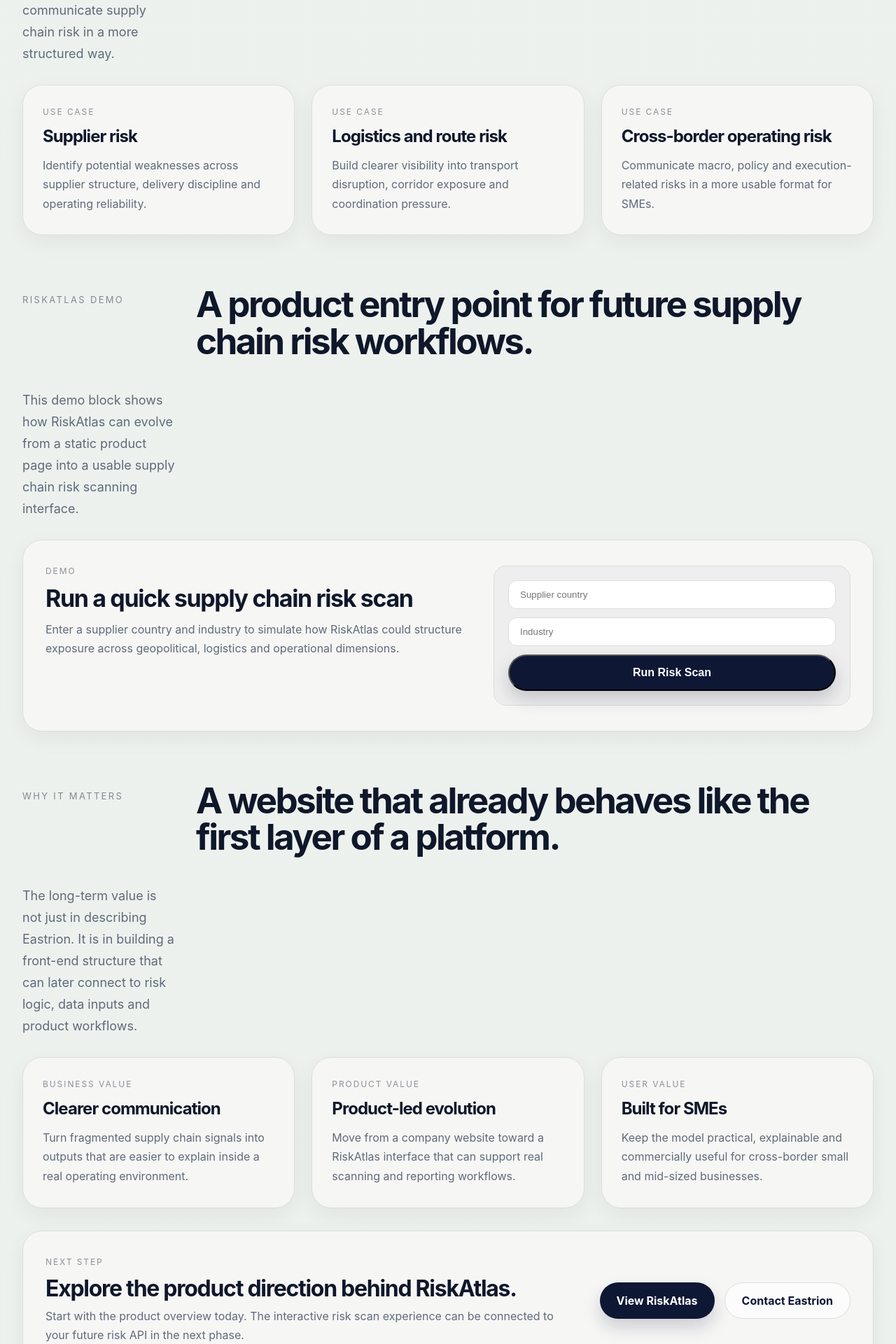
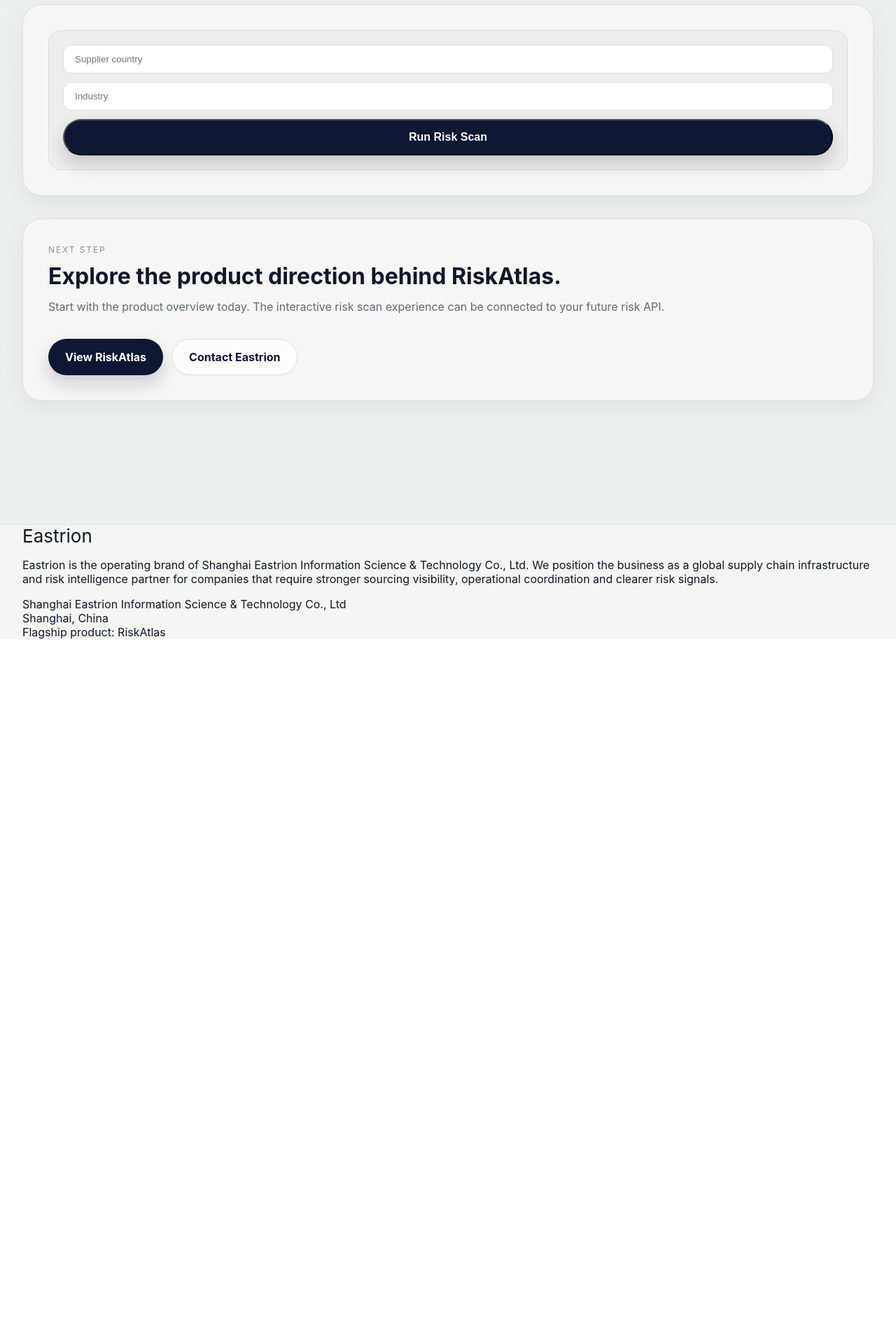
Before and after one commit to marspeterli1975-glitch/eastrion-site, a Next.js app: page / in a window 1280 px wide. Shown: the part 2700-4620 px from the top of the page at 70% size. After the commit the page ends 3613 px from the top, so only its background shows below. Built offline with nearby package versions, Linux system fonts and the light colour scheme.

Commit message:
Update page.tsx

```diff
--- a/app/page.tsx
+++ b/app/page.tsx
@@ -5,57 +5,78 @@ import RiskScanner from "../components/RiskScanner";
 export default function HomePage() {
   return (
     <div className="page-shell">
+
+      {/* HERO */}
+
       <section className="hero-grid">
         <div className="hero-main card">
-          <div className="eyebrow-pill">Global Supply Chain Infrastructure</div>
+
+          <div className="eyebrow-pill">
+            Global Supply Chain Infrastructure
+          </div>
 
           <h1 className="hero-title">
-            Building resilient supply chains across sourcing, operations and
-            risk.
+            Building resilient supply chains across sourcing, operations and risk.
           </h1>
 
           <p className="hero-copy">
-            Eastrion helps businesses improve sourcing efficiency, operational
-            coordination and supply chain visibility through practical execution
-            and structured risk intelligence.
+            Eastrion helps businesses improve sourcing efficiency,
+            operational coordination and supply chain visibility through
+            practical execution and structured risk intelligence.
           </p>
 
           <div className="hero-actions">
             <Link href="/solutions" className="btn btn-primary">
               Explore Solutions
             </Link>
+
             <Link href="/products" className="btn btn-secondary">
               Explore RiskAtlas
             </Link>
           </div>
         </div>
 
+
+        {/* HERO SIDE */}
+
         <div className="hero-side card">
+
           <div className="side-block">
             <div className="side-label">Operating model</div>
+
             <h3>Expert-led, partner-enabled, execution-focused.</h3>
+
             <p>
-              We work through a flexible model supported by specialist partners
-              across sourcing, logistics, quality and cross-border execution.
+              We work through a flexible model supported by specialist
+              partners across sourcing, logistics, quality and
+              cross-border execution.
             </p>
           </div>
+
 
           <div className="side-block">
             <div className="side-label">Core lens</div>
             <h3>Cost · Quality · Time · Risk</h3>
           </div>
 
+
           <div className="side-block">
             <div className="side-label">Primary focus</div>
             <h3>SME supply chain performance</h3>
           </div>
 
+
           <div className="side-block">
             <div className="side-label">Product layer</div>
             <h3>RiskAtlas</h3>
           </div>
+
         </div>
       </section>
+
+
+
+      {/* WHY EASTRION */}
 
       <SectionIntro
         eyebrow="Why Eastrion"
@@ -63,7 +84,12 @@ export default function HomePage() {
         description="Eastrion is positioned as a supply chain infrastructure and risk intelligence business with a product pathway. The website is designed to communicate that evolution clearly."
       />
 
+
+
+      {/* THREE BLOCKS */}
+
       <section className="three-col-grid">
+
         <div className="card">
           <div className="section-kicker">Infrastructure</div>
           <h3>Sourcing and coordination</h3>
@@ -73,24 +99,31 @@ export default function HomePage() {
           </p>
         </div>
 
+
         <div className="card">
           <div className="section-kicker">Capability</div>
           <h3>Industrial context</h3>
           <p>
-            Support cross-border projects that require structured evaluation,
-            operating discipline and commercial practicality.
+            Support cross-border projects that require structured
+            evaluation, operating discipline and commercial practicality.
           </p>
         </div>
+
 
         <div className="card">
           <div className="section-kicker">Intelligence</div>
           <h3>Structured risk visibility</h3>
           <p>
-            Convert fragmented supply chain signals into clearer operating views
-            that businesses can actually use.
+            Convert fragmented supply chain signals into clearer operating
+            views that businesses can actually use.
           </p>
         </div>
+
       </section>
+
+
+
+      {/* ARCHITECTURE */}
 
       <SectionIntro
         eyebrow="Platform Architecture"
@@ -98,204 +131,112 @@ export default function HomePage() {
         description="The Eastrion model starts from real supply chain execution, builds structured capability across sourcing and industrial coordination, and then extends into RiskAtlas as the product intelligence layer."
       />
 
+
+
+      {/* ARCHITECTURE BLOCKS */}
+
       <section className="three-col-grid">
+
         <div className="card">
           <div className="section-kicker">01</div>
           <h3>Supply chain execution</h3>
           <p>
-            Practical coordination across suppliers, lead time, logistics,
-            quality and delivery.
+            Practical coordination across suppliers, lead time,
+            logistics, quality and delivery.
           </p>
         </div>
+
 
         <div className="card">
           <div className="section-kicker">02</div>
           <h3>Structured intelligence</h3>
           <p>
-            A clearer operating view built from sourcing signals, execution
-            friction and risk exposure.
+            A clearer operating view built from sourcing signals,
+            execution friction and risk exposure.
           </p>
         </div>
+
 
         <div className="card">
           <div className="section-kicker">03</div>
           <h3>RiskAtlas product layer</h3>
           <p>
-            A product direction designed to turn fragmented risk inputs into
-            structured outputs for business use.
-          </p>
-        </div>
-      </section>
-
-      <SectionIntro
-        eyebrow="What we solve"
-        title="From fragmented execution to structured visibility."
-        description="We help businesses reduce sourcing friction, improve operating discipline and communicate supply chain risk in a more structured way."
-      />
-
-      <section className="three-col-grid">
-        <div className="card">
-          <div className="section-kicker">Use case</div>
-          <h3>Supplier risk</h3>
-          <p>
-            Identify potential weaknesses across supplier structure, delivery
-            discipline and operating reliability.
+            A product direction designed to turn fragmented risk inputs
+            into structured outputs for business use.
           </p>
         </div>
 
-        <div className="card">
-          <div className="section-kicker">Use case</div>
-          <h3>Logistics and route risk</h3>
-          <p>
-            Build clearer visibility into transport disruption, corridor
-            exposure and coordination pressure.
-          </p>
-        </div>
+      </section>
 
-        <div className="card">
-          <div className="section-kicker">Use case</div>
-          <h3>Cross-border operating risk</h3>
-          <p>
-            Communicate macro, policy and execution-related risks in a more
-            usable format for SMEs.
-          </p>
-        </div>
-      </section>
+
+
+      {/* DEMO INTRO */}
 
       <SectionIntro
         eyebrow="RiskAtlas Demo"
-        title="A product entry point for future supply chain risk workflows."
-        description="This demo block shows how RiskAtlas can evolve from a static product page into a usable supply chain risk scanning interface."
+        title="Run a quick supply chain risk scan."
+        description="Enter supplier country and industry to simulate how RiskAtlas can structure supply chain exposure."
       />
 
-    <section
-  className="card"
-  style={{
-    marginTop: "24px",
-    padding: "36px 32px",
-  }}
->
-  <div
-    style={{
-      display: "grid",
-      gridTemplateColumns: "1.2fr 1fr",
-      gap: "28px",
-      alignItems: "start",
-    }}
-  >
-    <div>
-      <div className="section-kicker">Demo</div>
-      <h3
-        style={{
-          margin: "0 0 14px",
-          fontSize: "34px",
-          lineHeight: 1.05,
-          letterSpacing: "-0.04em",
-        }}
-      >
-        Run a quick supply chain risk scan
-      </h3>
-      <p
-        style={{
-          margin: 0,
-          color: "var(--muted)",
-          lineHeight: 1.7,
-          maxWidth: "700px",
-        }}
-      >
-        Enter a supplier country and industry to simulate how RiskAtlas
-        could structure exposure across geopolitical, logistics and
-        operational dimensions.
-      </p>
-    </div>
 
-    <RiskScanner />
-  </div>
-</section>
 
-      <SectionIntro
-        eyebrow="Why it matters"
-        title="A website that already behaves like the first layer of a platform."
-        description="The long-term value is not just in describing Eastrion. It is in building a front-end structure that can later connect to risk logic, data inputs and product workflows."
-      />
+      {/* DEMO TOOL */}
 
-      <section className="three-col-grid">
-        <div className="card">
-          <div className="section-kicker">Business value</div>
-          <h3>Clearer communication</h3>
-          <p>
-            Turn fragmented supply chain signals into outputs that are easier to
-            explain inside a real operating environment.
-          </p>
-        </div>
+      <section className="card" style={{ marginTop: "24px", padding: "36px" }}>
+        <RiskScanner />
+      </section>
 
-        <div className="card">
-          <div className="section-kicker">Product value</div>
-          <h3>Product-led evolution</h3>
-          <p>
-            Move from a company website toward a RiskAtlas interface that can
-            support real scanning and reporting workflows.
-          </p>
-        </div>
 
-        <div className="card">
-          <div className="section-kicker">User value</div>
-          <h3>Built for SMEs</h3>
-          <p>
-            Keep the model practical, explainable and commercially useful for
-            cross-border small and mid-sized businesses.
-          </p>
-        </div>
-      </section>
+
+      {/* CTA */}
 
       <section
         className="card"
         style={{
           marginTop: "32px",
-          padding: "36px 32px",
+          padding: "36px",
           display: "flex",
+          justifyContent: "space-between",
           alignItems: "center",
-          justifyContent: "space-between",
           gap: "20px",
-          flexWrap: "wrap",
+          flexWrap: "wrap"
         }}
       >
+
         <div>
           <div className="section-kicker">Next step</div>
+
           <h3
             style={{
               margin: "0 0 10px",
               fontSize: "32px",
-              lineHeight: 1.05,
-              letterSpacing: "-0.04em",
+              lineHeight: 1.05
             }}
           >
             Explore the product direction behind RiskAtlas.
           </h3>
-          <p
-            style={{
-              margin: 0,
-              color: "var(--muted)",
-              fontSize: "16px",
-              lineHeight: 1.7,
-              maxWidth: "760px",
-            }}
-          >
-            Start with the product overview today. The interactive risk scan
-            experience can be connected to your future risk API in the next
-            phase.
+
+          <p style={{ color: "var(--muted)" }}>
+            Start with the product overview today. The interactive risk
+            scan experience can be connected to your future risk API.
           </p>
         </div>
 
-        <div style={{ display: "flex", gap: "14px", flexWrap: "wrap" }}>
+
+        <div style={{ display: "flex", gap: "12px" }}>
+
           <Link href="/products" className="btn btn-primary">
             View RiskAtlas
           </Link>
+
           <Link href="/contact" className="btn btn-secondary">
             Contact Eastrion
           </Link>
+
         </div>
+
       </section>
+
     </div>
   );
 }
```
